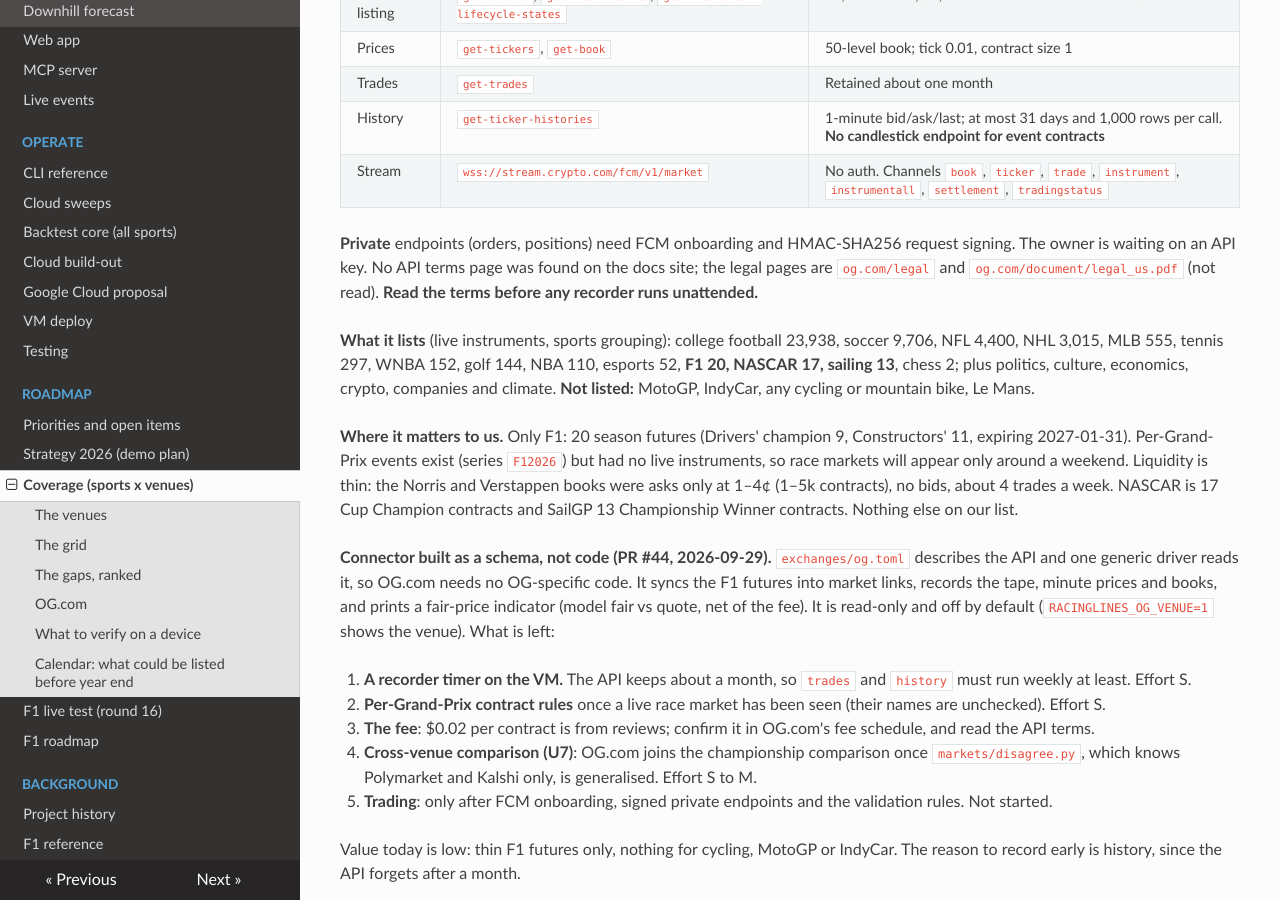
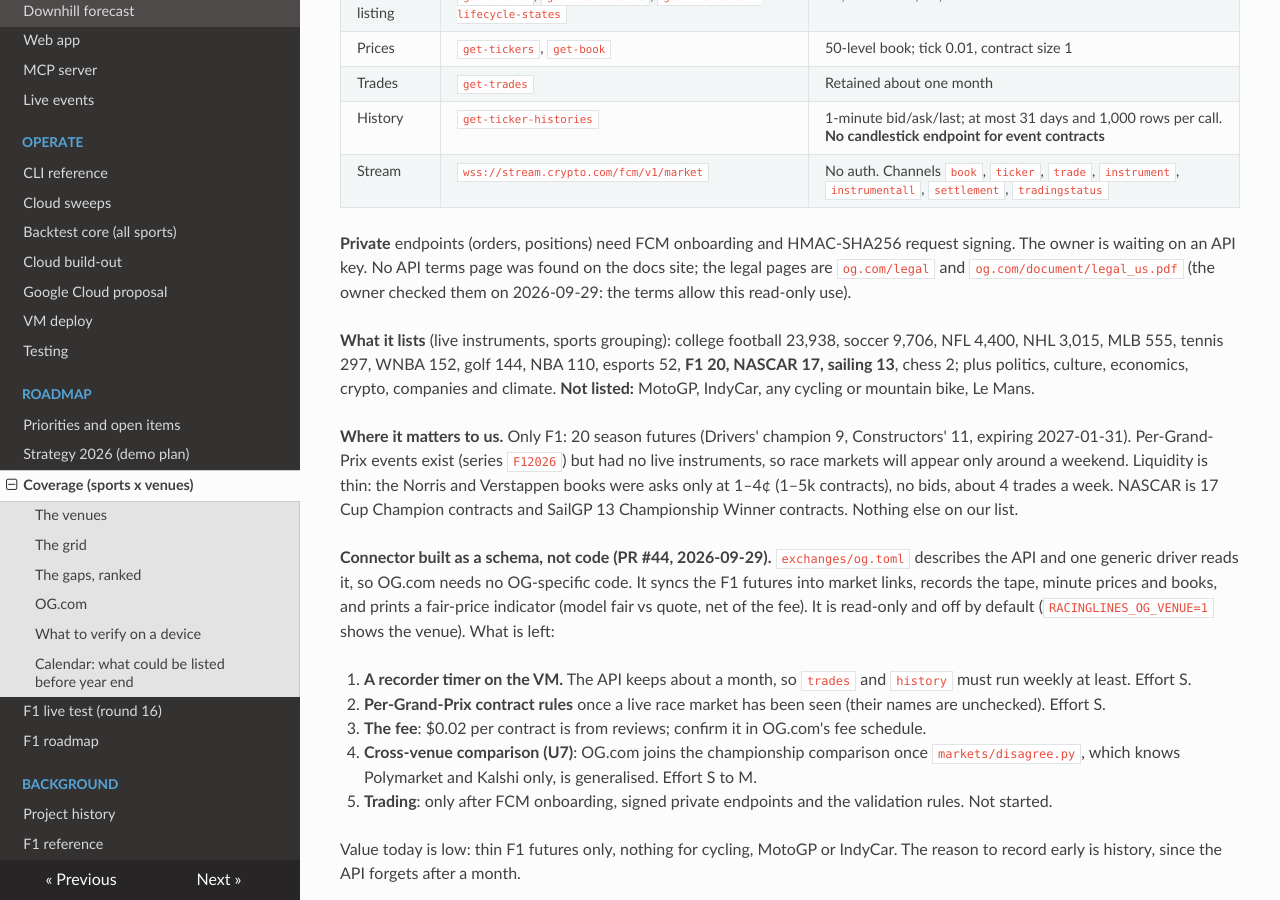
Before and after one commit to lalligagger/racinglines-public, an MkDocs documentation site: the page built from docs/coverage.md, in a window 1280 px wide and 900 px high, scrolled down 4235 px. Built offline with MkDocs 1.6.1, drawn with Linux system fonts in a browser that asks for light colours; nearby versions of some CDN libraries.

Commit message:
docs: OG.com terms checked by the owner
Co-Authored-By: Claude Sonnet 5.5 <noreply@anthropic.com>
Claude-Session: https://claude.ai/code/session_01HD9ntVEuVnYpkynf5DrfNM

```diff
--- a/docs/coverage.md
+++ b/docs/coverage.md
@@ -110,7 +110,7 @@ answers):
 
 **Private** endpoints (orders, positions) need FCM onboarding and HMAC-SHA256 request signing. The owner is
 waiting on an API key. No API terms page was found on the docs site; the legal pages are `og.com/legal` and
-`og.com/document/legal_us.pdf` (not read). **Read the terms before any recorder runs unattended.**
+`og.com/document/legal_us.pdf` (the owner checked them on 2026-09-29: the terms allow this read-only use).
 
 **What it lists** (live instruments, sports grouping): college football 23,938, soccer 9,706, NFL 4,400, NHL
 3,015, MLB 555, tennis 297, WNBA 152, golf 144, NBA 110, esports 52, **F1 20, NASCAR 17, sailing 13**,
@@ -131,7 +131,7 @@ read-only and off by default (`RACINGLINES_OG_VENUE=1` shows the venue). What is
 1. **A recorder timer on the VM.** The API keeps about a month, so `trades` and `history` must run weekly at
    least. Effort S.
 2. **Per-Grand-Prix contract rules** once a live race market has been seen (their names are unchecked). Effort S.
-3. **The fee**: $0.02 per contract is from reviews; confirm it in OG.com's fee schedule, and read the API terms.
+3. **The fee**: $0.02 per contract is from reviews; confirm it in OG.com's fee schedule.
 4. **Cross-venue comparison (U7)**: OG.com joins the championship comparison once `markets/disagree.py`, which
    knows Polymarket and Kalshi only, is generalised. Effort S to M.
 5. **Trading**: only after FCM onboarding, signed private endpoints and the validation rules. Not started.
```
Also changed, not shown: docs/todo.md (+1 -1 lines).
